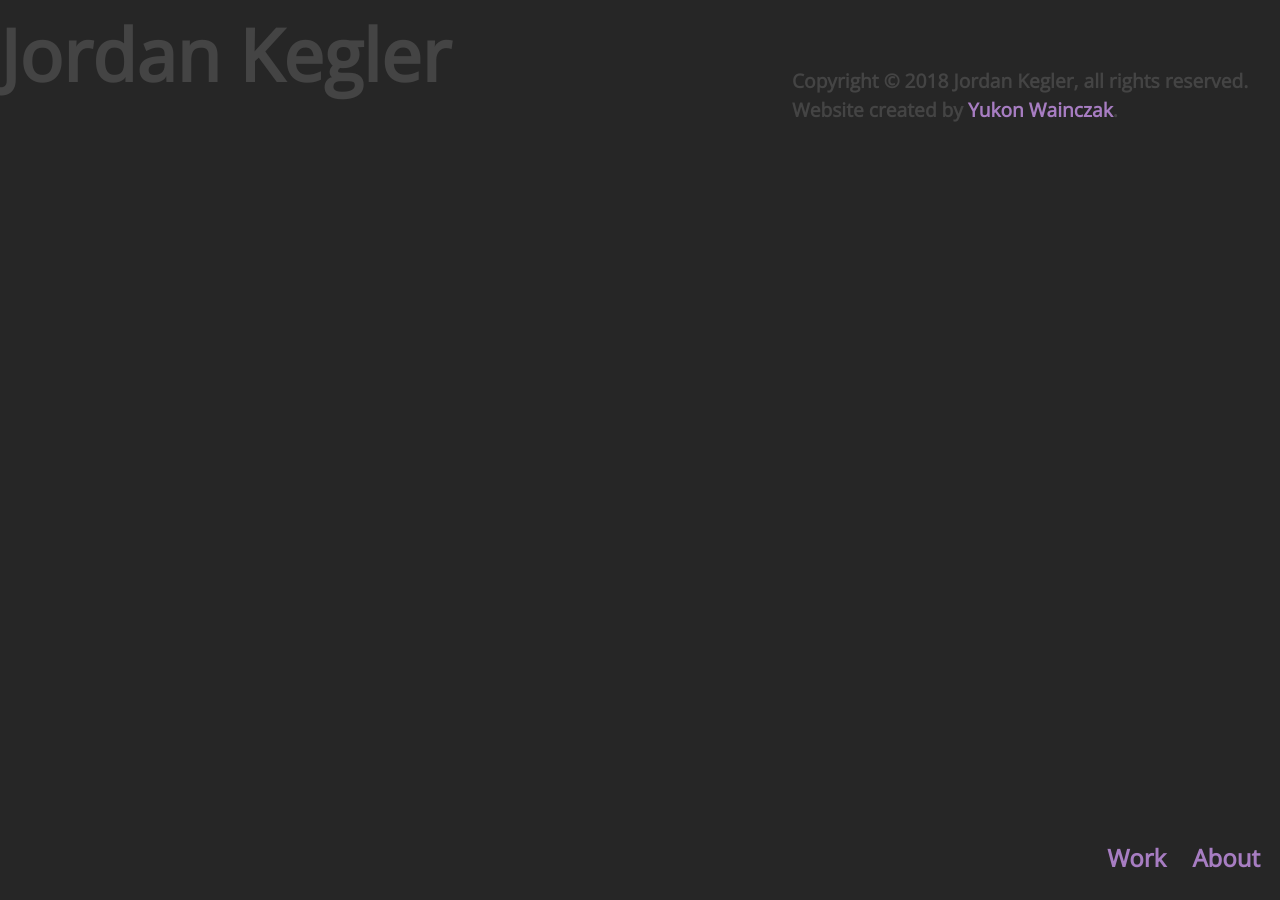
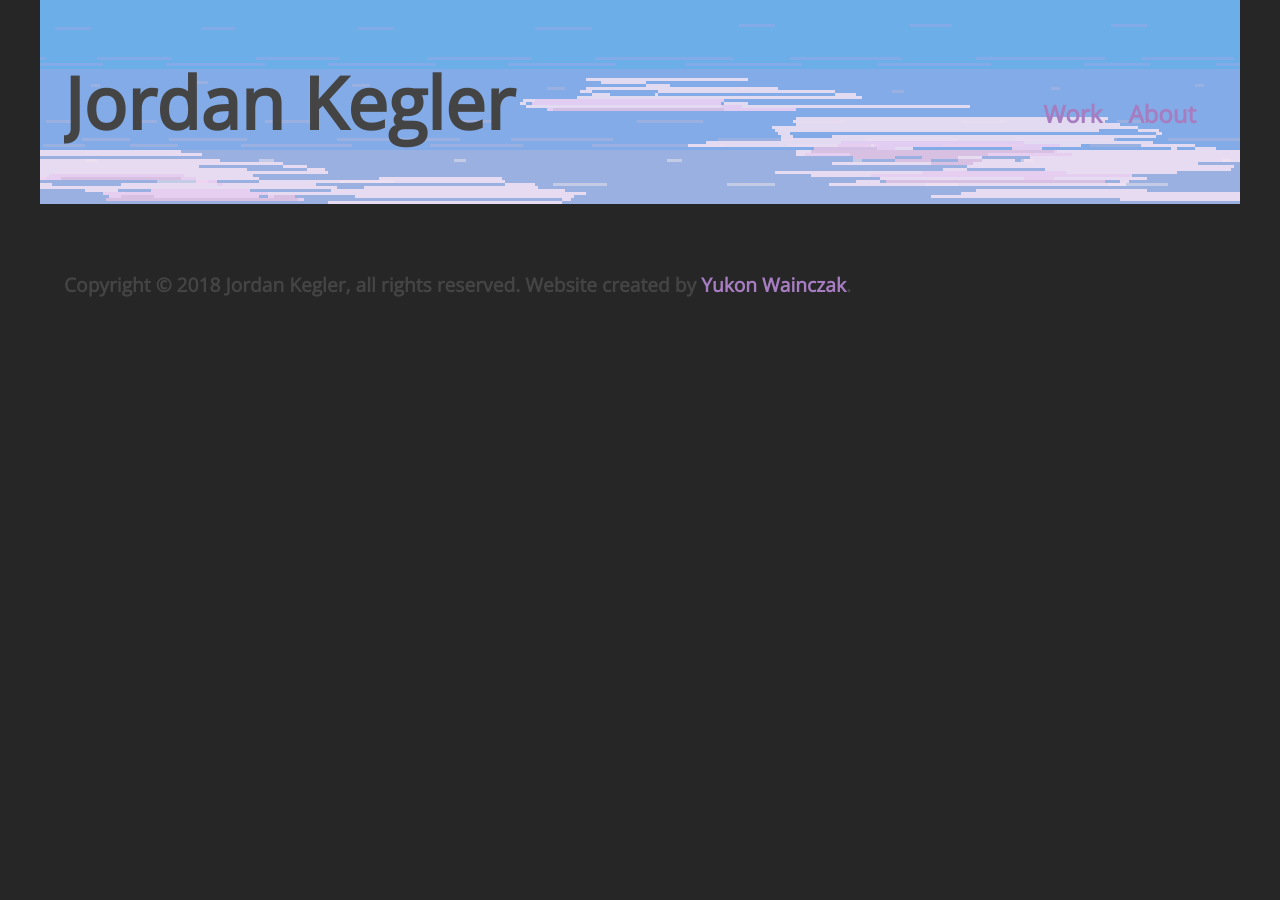
Before and after one commit to Wavestormed/Wavestormed.github.io, a Jekyll site: the page built from index.html, in a window 1280 px wide. Built offline with Jekyll 4.4.1, drawn with Linux system fonts in a browser that asks for light colours.

Commit message:
everything is already on fire

```diff
--- a/_layouts/default.html
+++ b/_layouts/default.html
@@ -3,7 +3,7 @@ layout: meta
 ---
 
 <body>
-	<div style="background-image:url(/assets/images/header.png); width: 100%; height: 100%;">
+	<div style="background-image:url(/assets/images/header.png);" class="banner">
 		<div class="header">
 			<h1>
 				Jordan Kegler
--- a/assets/css/main.css
+++ b/assets/css/main.css
@@ -43,49 +43,23 @@ ul
   padding-bottom: 2em;
 }
 
+.banner
+{
+	position: relative;
+	overflow: auto;
+	margin-bottom: 16px;
+	margin: 1em auto;
+	margin-top: 0;
+  margin-bottom: 0;
+	max-width: 50em;
+	padding: 1em;
+  padding-top: 2em;
+  padding-bottom: 2em;
+}
+
 .area
 {
   background-color: #D8D8D8;
-}
-
-.banner
-{
-  height: 480px;
-  display: block;
-	background-size: cover;
-	background-position: center;
-	position: relative;
-}
-.banner .logo
-{
-	position: absolute;
-	width: 100%;
-	height: 100%;
-	z-index: 2;
-	display: flex;
-	justify-content: center;
-	align-items: center;
-}
-.banner .logo img
-{
-	max-width: 90%;
-  max-height: 90%;
-}
-
-.banner .overlay
-{
-	width: 100%;
-	height: 100%;
-	position: absolute;
-	background-color: #000;
-	opacity: 0.5;
-	z-index: 1;
-	transition: .15s;
-}
-
-.banner:hover > .overlay
-{
-	opacity: 0.0;
 }
 
 .post
```
